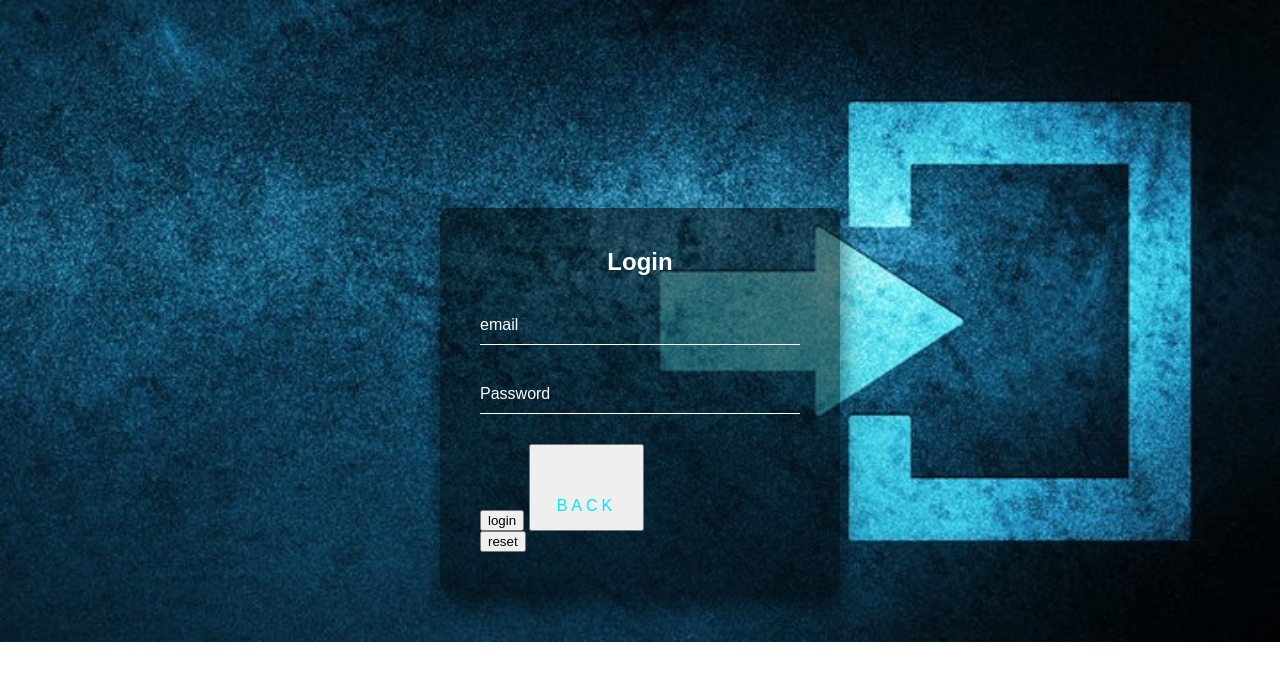
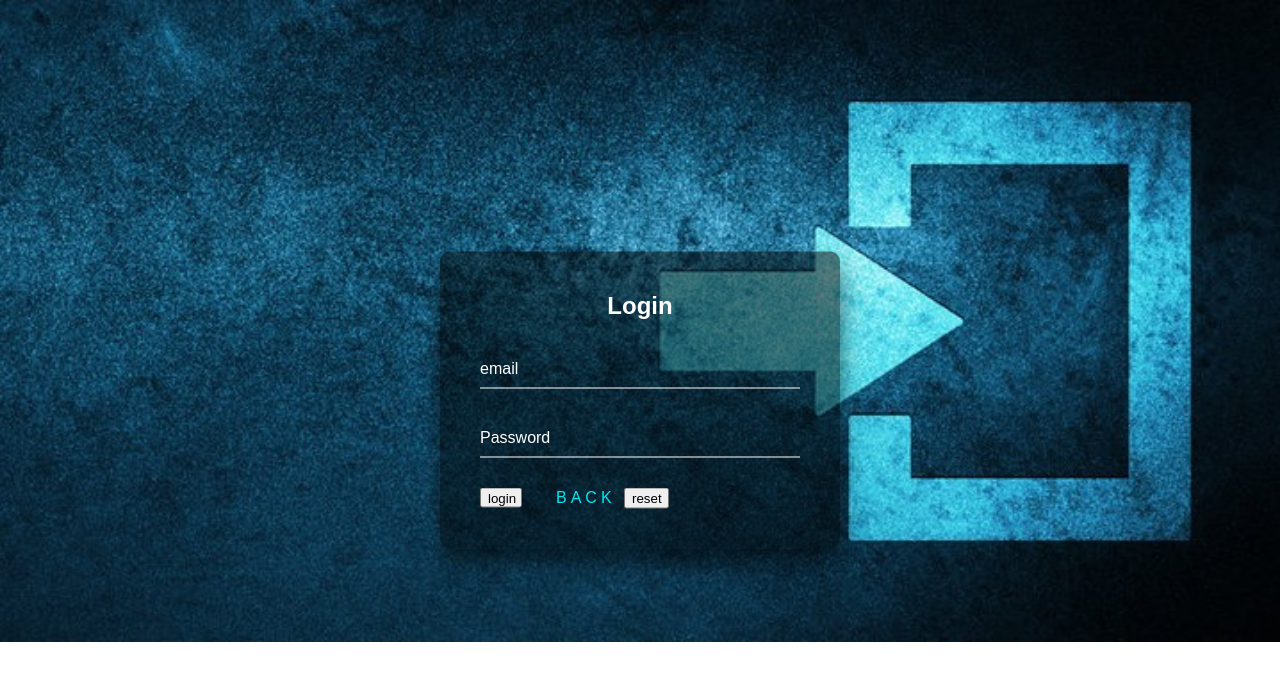
Before and after one commit to jayendraakhil/Notesapp, a Flask app: page /login_form in a window 1280 px wide. Shown: the top 681 px of the page. Run offline with Flask 3, Linux system fonts and the light colour scheme.

Commit message:
Update login_form.html

```diff
--- a/notesapp/templates/login_form.html
+++ b/notesapp/templates/login_form.html
@@ -86,9 +86,33 @@
     position: absolute;
     display: block;
 }
+.cancelbtn{
+    width: 45px;
+    margin-left: 102px;
+}
 .re {
     position: absolute;
 }
+.login{
+width:42px;
+height:20px;
+}
+#set{
+display:flex;
+}
+/* .{
+padding:0px;
+position:absolute;
+top:0px;
+} */
+#one{
+    padding: 0px;
+    position: absolute;
+    top: 187px;
+    left: 96px;
+    font-display: auto;
+}
+
            </style>
 
        </head>
@@ -112,15 +136,11 @@
                        <input type="password" class="form-control" placeholder="" id="password"name="password" required  data-validation-required-message="Please enter your password">
                        <label>Password</label>
                    </div>
-                   <!-- <a href="#">
-                       <span></span>
-                       <span></span>
-                       <span></span>
-                       <span></span>
-                       Submit
-                   </a> -->
+                   <div id="set">
+
                    <button type="submit" class="login" id="sendMessageButton">login</button>
-                   <button><a href="/">back</a></button>
+                   <!-- <div id='one'><a href="/"><button class="" id="sendMessageButton" >back </button></a></div> -->
+                   <div id='one'><a href="/">Back</a></div>
                    <div = re><button type="reset" class="cancelbtn"> reset</button></div>
 
                </form>
```
